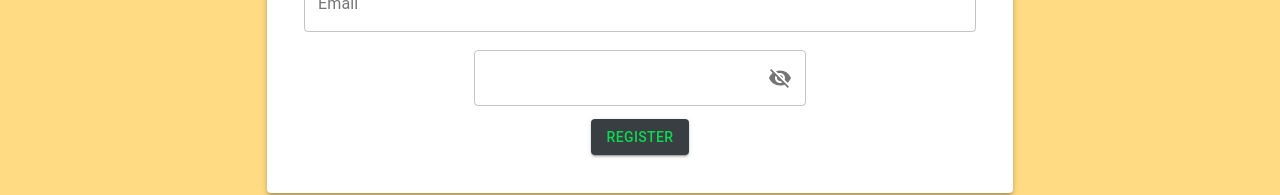
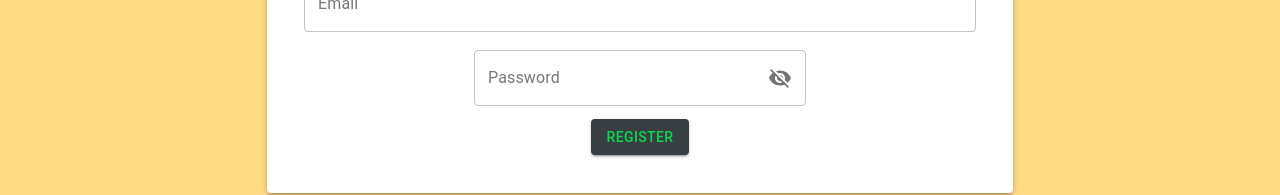
Before and after one commit to MParoczi/GreenHub-Frontend, a React app: page /registration in a window 1280 px wide. Shown: the part 442-637 px from the top of the page. Built offline with nearby package versions, Linux system fonts and the light colour scheme; a web font is replaced by a local one; what redux-immutable-state-invariant would draw is missing.

Commit message:
Add label for basic password

```diff
--- a/src/components/Registration/RegistrationForm.js
+++ b/src/components/Registration/RegistrationForm.js
@@ -45,6 +45,7 @@ function RegistrationForm({ handleSubmit, handleChange, errors, classes }) {
         </Grid>
         <Grid item xs={12} lg={6}>
           <Password
+            label={"Password"}
             handleChange={handleChange}
             errors={errors}
             name={"password"}
```
